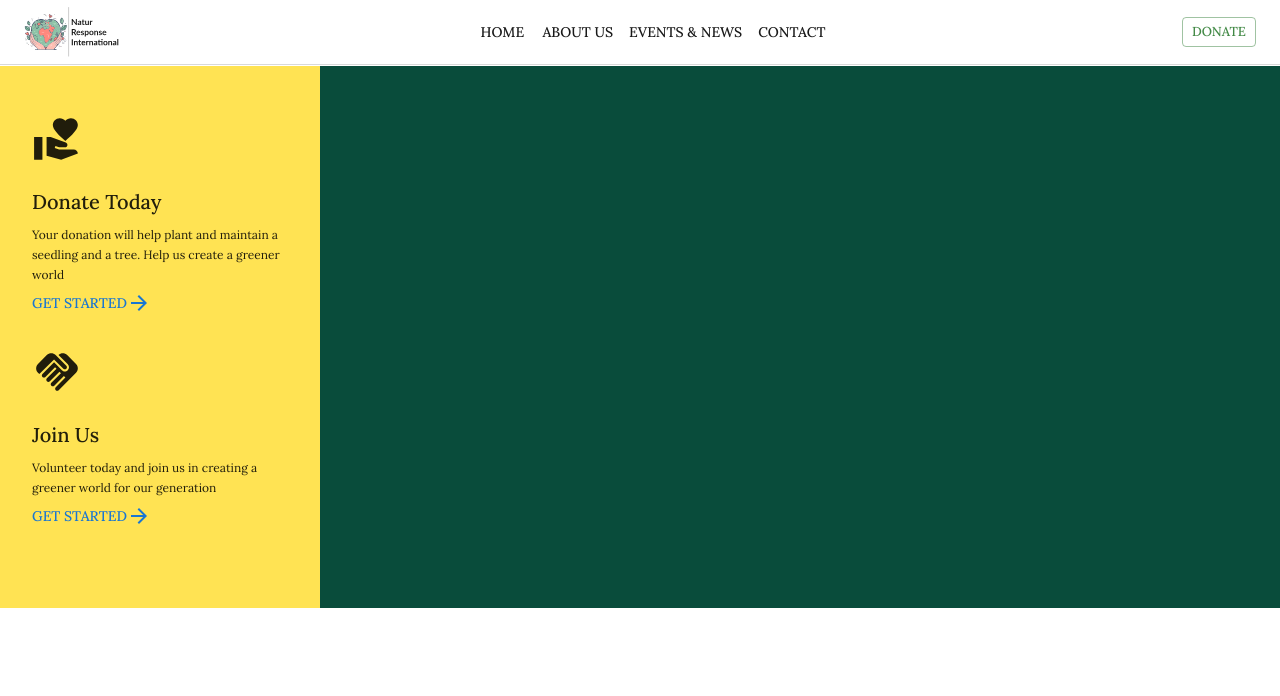
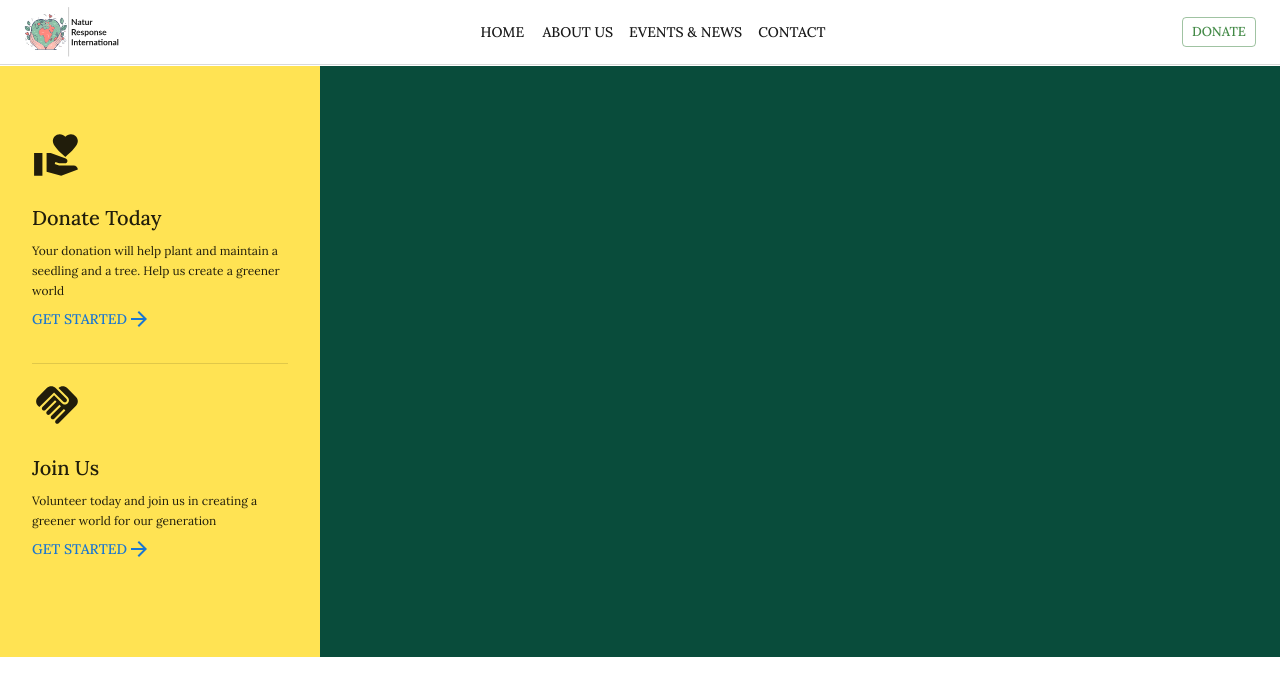
Before and after one commit to naturresponseint/naturresponseint, a React (Create React App) app: page / in a window 1280 px wide. Shown: the top 696 px of the page. Built offline with nearby package versions, Linux system fonts and the light colour scheme.

Commit message:
complete side

```diff
--- a/src/components/home/Hero.jsx
+++ b/src/components/home/Hero.jsx
@@ -3,7 +3,7 @@ import {
   Handshake,
   VolunteerActivism,
 } from "@mui/icons-material";
-import { Box, Button, Grid, Typography } from "@mui/material";
+import { Box, Button, Divider, Grid, Typography } from "@mui/material";
 import React from "react";
 
 function Hero() {
@@ -20,7 +20,7 @@ function Hero() {
             flexDirection: "column",
             justifyContent: "center",
             alignItems: "center",
-            py: { xs: 2, sm: 6 },
+            py: { xs: 2, sm: 8 },
             px: { xs: 2, sm: 4 },
             backgroundColor: "#ffe353",
           }}
@@ -38,6 +38,8 @@ function Hero() {
               Get Started <ArrowForward />
             </Button>
           </Box>
+
+          <Divider sx={{ width: "100%", color: "#000", mb: 2 }} />
 
           <Box sx={{ mb: 4 }}>
             <Handshake sx={{ fontSize: "50px", mb: 2 }} />
```
